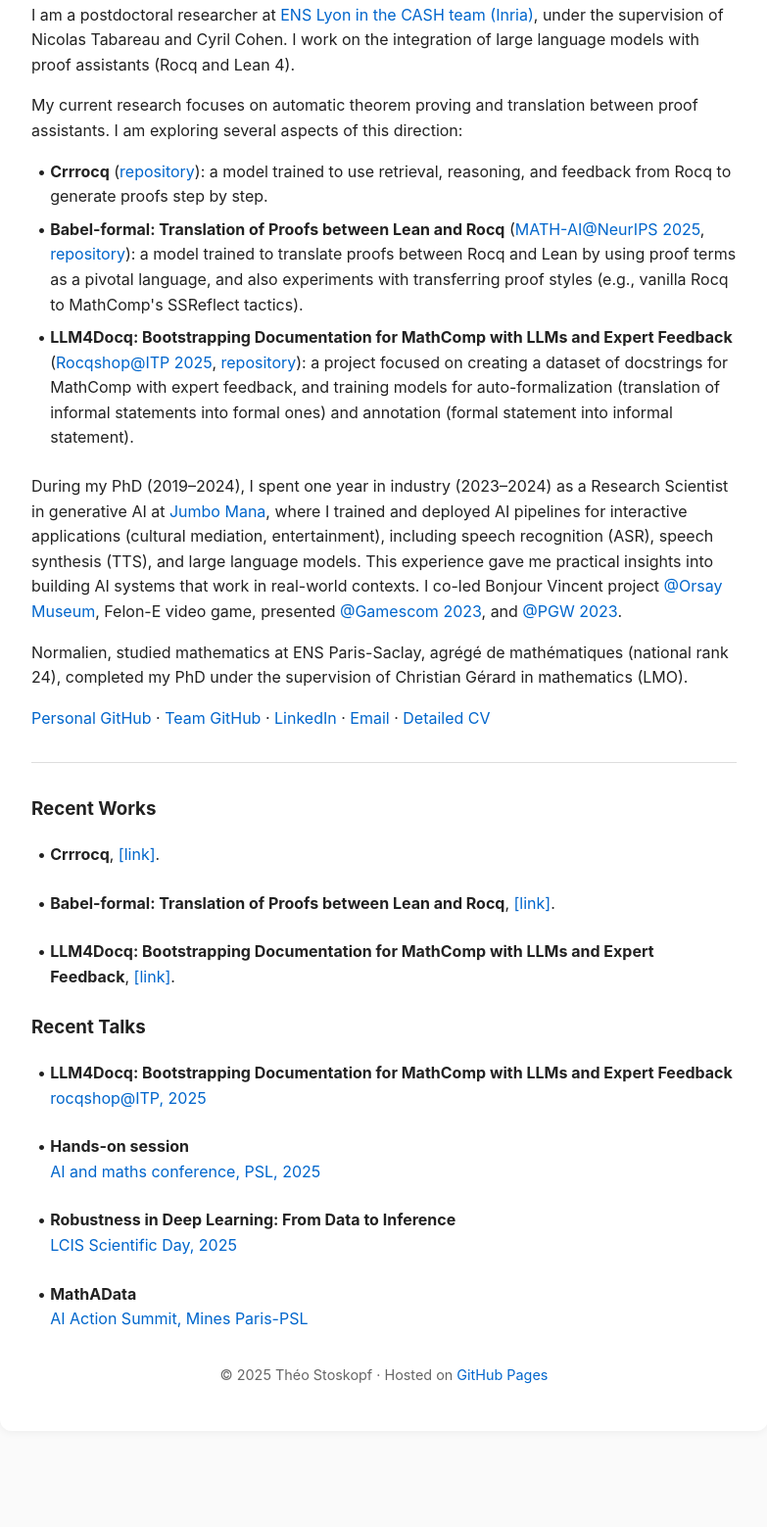
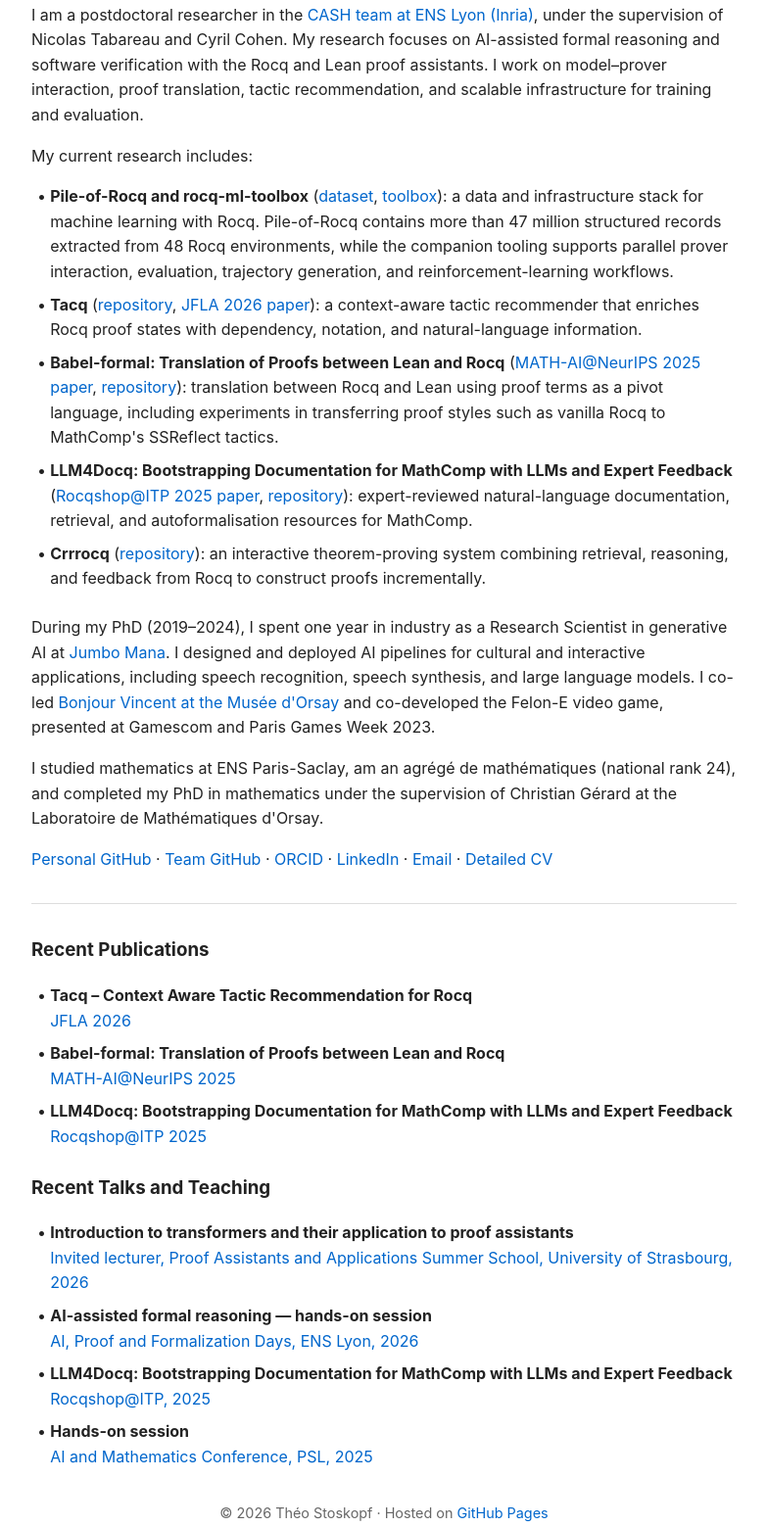
Before and after one commit to theostos/theostos.github.io, a plain HTML site: page index.html in a window 1280 px wide. Shown: the part 241-1800 px from the top of the page at 98% size, without its empty margins (248-1031 px from the left). Before the commit the page ends 1734 px from the top, so only its background shows below. Drawn offline with Linux system fonts and the light colour scheme.

Commit message:
Update research profile and CV

```diff
--- a/index.html
+++ b/index.html
@@ -4,91 +4,131 @@
   <meta name="google-site-verification" content="ZTSaPyKB0zSAVNiPMkpyCcTw9hy5-lseapNsuAwdO40" />
   <meta charset="UTF-8">
   <meta name="viewport" content="width=device-width, initial-scale=1">
+  <meta name="description" content="Théo Stoskopf is a postdoctoral researcher working on AI-assisted formal reasoning with Rocq and Lean.">
   <title>Théo STOSKOPF | Postdoctoral Researcher at CASH team, ENS Lyon, Inria</title>
   <link rel="stylesheet" href="style.css">
 </head>
 <body>
   <div class="container">
-  <img src="pic.jpeg" alt="Your portrait" class="profile-pic">
+    <img src="pic.jpeg" alt="Portrait of Théo Stoskopf" class="profile-pic">
     <div class="intro">
       <h1>Théo STOSKOPF</h1>
       <h2>Postdoctoral Researcher</h2>
       <h3>LIP, CASH team, École Normale Supérieure de Lyon, Inria</h3>
 
       <p>
-        I am a postdoctoral researcher at
-        <a href="https://www.ens-lyon.fr/LIP/CASH/" target="_blank">
-          ENS Lyon in the CASH team (Inria)</a>, under the supervision of Nicolas Tabareau and Cyril Cohen.
-        I work on the integration of large language models with proof assistants (Rocq and Lean 4).
+        I am a postdoctoral researcher in the
+        <a href="https://www.ens-lyon.fr/LIP/CASH/" target="_blank" rel="noopener noreferrer">CASH team at ENS Lyon (Inria)</a>,
+        under the supervision of Nicolas Tabareau and Cyril Cohen. My research focuses on
+        AI-assisted formal reasoning and software verification with the Rocq and Lean proof assistants.
+        I work on model–prover interaction, proof translation,
+        tactic recommendation, and scalable infrastructure for training and evaluation.
       </p>
 
-    <p>
-      My current research focuses on automatic theorem proving and translation between proof assistants.
-      I am exploring several aspects of this direction:
-    </p>
+      <p>My current research includes:</p>
 
       <ul>
         <li>
-        <strong>Crrrocq</strong> (<a href="https://github.com/LLM4Rocq/crrrocq">repository</a>): a model trained to use retrieval, reasoning, and feedback from Rocq to generate proofs step by step.
+          <strong>Pile-of-Rocq and rocq-ml-toolbox</strong>
+          (<a href="https://github.com/LLM4Rocq/pile-of-rocq">dataset</a>,
+          <a href="https://github.com/LLM4Rocq/rocq-ml-toolbox">toolbox</a>):
+          a data and infrastructure stack for machine learning with Rocq. Pile-of-Rocq contains
+          more than 47 million structured records extracted from 48 Rocq environments, while the
+          companion tooling supports parallel prover interaction, evaluation, trajectory generation,
+          and reinforcement-learning workflows.
         </li>
         <li>
-        <strong>Babel-formal: Translation of Proofs between Lean and Rocq</strong> (<a href="https://openreview.net/forum?id=WBI1PL0hZ2">MATH-AI@NeurIPS 2025</a>, <a href="https://github.com/LLM4Rocq/LLM4Docq">repository</a>): a model trained to translate proofs between Rocq and Lean by using proof terms as a pivotal language, and also experiments with transferring proof styles (e.g., vanilla Rocq to MathComp's SSReflect tactics).
+          <strong>Tacq</strong>
+          (<a href="https://github.com/LLM4Rocq/goal2tac">repository</a>,
+          <a href="https://hal.science/hal-0542814">JFLA 2026 paper</a>):
+          a context-aware tactic recommender that enriches Rocq proof states with dependency,
+          notation, and natural-language information.
         </li>
         <li>
-        <strong>LLM4Docq: Bootstrapping Documentation for MathComp with LLMs and Expert Feedback</strong> (<a href="https://coq-workshop.gitlab.io/2025/">Rocqshop@ITP 2025</a>, <a href="https://github.com/LLM4Rocq/LLM4Docq">repository</a>): a project focused on creating a dataset of docstrings for MathComp with expert feedback, and training models for auto-formalization (translation of informal statements into formal ones) and annotation (formal statement into informal statement).
+          <strong>Babel-formal: Translation of Proofs between Lean and Rocq</strong>
+          (<a href="https://openreview.net/forum?id=WBI1PL0hZ2">MATH-AI@NeurIPS 2025 paper</a>,
+          <a href="https://github.com/LLM4Rocq/babel-formal">repository</a>):
+          translation between Rocq and Lean using proof terms as a pivot language, including
+          experiments in transferring proof styles such as vanilla Rocq to MathComp's SSReflect tactics.
+        </li>
+        <li>
+          <strong>LLM4Docq: Bootstrapping Documentation for MathComp with LLMs and Expert Feedback</strong>
+          (<a href="https://hal.science/hal-05342426">Rocqshop@ITP 2025 paper</a>,
+          <a href="https://github.com/LLM4Rocq/LLM4Docq">repository</a>):
+          expert-reviewed natural-language documentation, retrieval, and autoformalisation resources for MathComp.
+        </li>
+        <li>
+          <strong>Crrrocq</strong>
+          (<a href="https://github.com/LLM4Rocq/crrrocq">repository</a>):
+          an interactive theorem-proving system combining retrieval, reasoning, and feedback from Rocq
+          to construct proofs incrementally.
         </li>
       </ul>
 
       <p>
-      During my PhD (2019–2024), I spent one year in industry (2023–2024) as a Research Scientist in generative AI at
-      <a href="https://www.jumbomana.com/" target="_blank">Jumbo Mana</a>,
-      where I trained and deployed AI pipelines for interactive applications (cultural mediation, entertainment), including speech recognition (ASR), speech synthesis (TTS), and large language models.
-      This experience gave me practical insights into building AI systems that work in real-world contexts.
-      I co-led Bonjour Vincent project <a href="https://www.musee-orsay.fr/en/articles/digital-technology-hello-vincent-275618" target="_blank">@Orsay Museum</a>, Felon-E video game, presented <a href="https://x.com/Jumbo_Mana_/status/1692505946621165870" target="_blank">@Gamescom 2023</a>, and <a href="https://afjv.com/news/11291_jeux-made-in-france-jeu-video-francais-pgw.htm" target="_blank">@PGW 2023</a>.
+        During my PhD (2019–2024), I spent one year in industry as a Research Scientist in generative AI at
+        <a href="https://www.jumbomana.com/" target="_blank" rel="noopener noreferrer">Jumbo Mana</a>.
+        I designed and deployed AI pipelines for cultural and interactive applications, including speech
+        recognition, speech synthesis, and large language models. I co-led
+        <a href="https://www.musee-orsay.fr/en/articles/digital-technology-hello-vincent-275618" target="_blank" rel="noopener noreferrer">Bonjour Vincent at the Musée d'Orsay</a>
+        and co-developed the Felon-E video game, presented at Gamescom and Paris Games Week 2023.
       </p>
 
       <p>
-  Normalien, studied mathematics at ENS Paris-Saclay, agrégé de mathématiques (national rank 24), completed my PhD under the supervision of Christian Gérard in mathematics (LMO).
+        I studied mathematics at ENS Paris-Saclay, am an agrégé de mathématiques (national rank 24),
+        and completed my PhD in mathematics under the supervision of Christian Gérard at the
+        Laboratoire de Mathématiques d'Orsay.
       </p>
+
       <p>
         <a href="https://github.com/theostos">Personal GitHub</a> ·
         <a href="https://github.com/LLM4Rocq">Team GitHub</a> ·
+        <a href="https://orcid.org/0009-0008-9103-9862">ORCID</a> ·
         <a href="https://www.linkedin.com/in/th%C3%A9o-stoskopf-039679300/">LinkedIn</a> ·
         <a href="mailto:theo.stoskopf@inria.fr">Email</a> ·
         <a href="cv.pdf" target="_blank">Detailed CV</a>
       </p>
 
       <hr>
-      <h3>Recent Works</h3>
+
+      <h3>Recent Publications</h3>
       <ul>
-        <li><strong>Crrrocq</strong>, <a href="https://github.com/LLM4Rocq/crrrocq">[link]</a>.<br>
+        <li>
+          <strong>Tacq – Context Aware Tactic Recommendation for Rocq</strong><br>
+          <a href="https://hal.science/hal-0542814">JFLA 2026</a>
+        </li>
+        <li>
+          <strong>Babel-formal: Translation of Proofs between Lean and Rocq</strong><br>
+          <a href="https://hal.science/hal-05342510">MATH-AI@NeurIPS 2025</a>
+        </li>
+        <li>
+          <strong>LLM4Docq: Bootstrapping Documentation for MathComp with LLMs and Expert Feedback</strong><br>
+          <a href="https://hal.science/hal-05342426">Rocqshop@ITP 2025</a>
+        </li>
       </ul>
+
+      <h3>Recent Talks and Teaching</h3>
       <ul>
-        <li><strong>Babel-formal: Translation of Proofs between Lean and Rocq</strong>, <a href="https://github.com/LLM4Rocq/babel-formal/tree/develop">[link]</a>.<br>
-      </ul>
-      <ul>
-        <li><strong>LLM4Docq: Bootstrapping Documentation for MathComp with LLMs and Expert Feedback</strong>, <a href="https://github.com/LLM4Rocq/LLM4Docq">[link]</a>.<br>
-      </ul>
-      <h3>Recent Talks</h3>
-      <ul>
-        <li><strong>LLM4Docq: Bootstrapping Documentation for MathComp with LLMs and Expert Feedback</strong><br>
-        <a href="https://coq-workshop.gitlab.io/2025/">rocqshop@ITP, 2025</a>
-      </ul>
-      <ul>
-        <li><strong>Hands-on session</strong><br>
-        <a href="https://csd.ens.psl.eu/?ai-and-maths">AI and maths conference, PSL, 2025</a>
-      </ul>
-      <ul>
-        <li><strong>Robustness in Deep Learning: From Data to Inference</strong><br>
-        <a href="https://lcis.fr/evenement/lcis-scientific-day">LCIS Scientific Day, 2025</a>
-      </ul>
-      <ul>
-        <li><strong>MathAData</strong><br>
-        <a href="https://www.linkedin.com/feed/update/urn:li:activity:7294397635006726144/">AI Action Summit, Mines Paris-PSL</a>
+        <li>
+          <strong>Introduction to transformers and their application to proof assistants</strong><br>
+          <a href="https://indico.math.cnrs.fr/event/16687/overview">Invited lecturer, Proof Assistants and Applications Summer School, University of Strasbourg, 2026</a>
+        </li>
+        <li>
+          <strong>AI-assisted formal reasoning — hands-on session</strong><br>
+          <a href="https://deglise.perso.math.cnrs.fr/ai-days.html">AI, Proof and Formalization Days, ENS Lyon, 2026</a>
+        </li>
+        <li>
+          <strong>LLM4Docq: Bootstrapping Documentation for MathComp with LLMs and Expert Feedback</strong><br>
+          <a href="https://coq-workshop.gitlab.io/2025/">Rocqshop@ITP, 2025</a>
+        </li>
+        <li>
+          <strong>Hands-on session</strong><br>
+          <a href="https://csd.ens.psl.eu/?ai-and-maths">AI and Mathematics Conference, PSL, 2025</a>
+        </li>
       </ul>
 
       <footer>
-        <p>© 2025 Théo Stoskopf · Hosted on <a href="https://pages.github.com/">GitHub Pages</a></p>
+        <p>© 2026 Théo Stoskopf · Hosted on <a href="https://pages.github.com/">GitHub Pages</a></p>
       </footer>
     </div>
   </div>
```
Also changed, not shown: 2 other files. Lines whose indentation alone changed are shown as unchanged.
